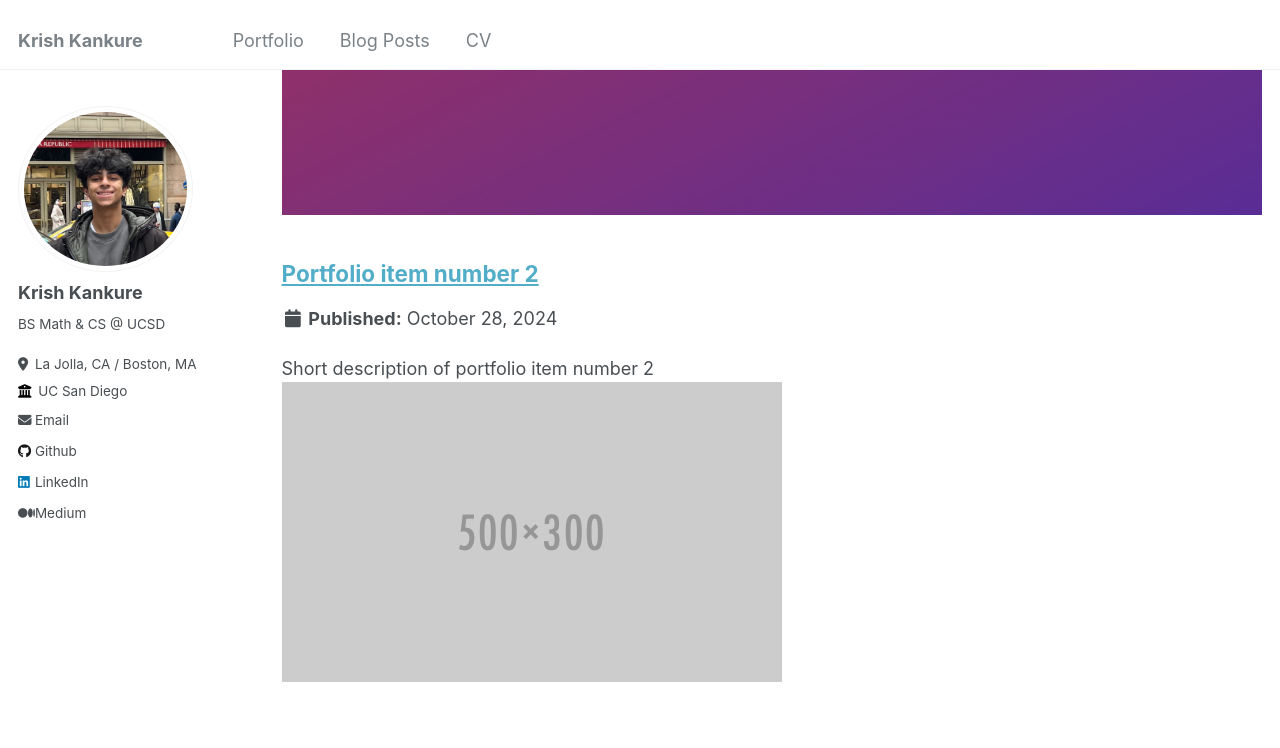
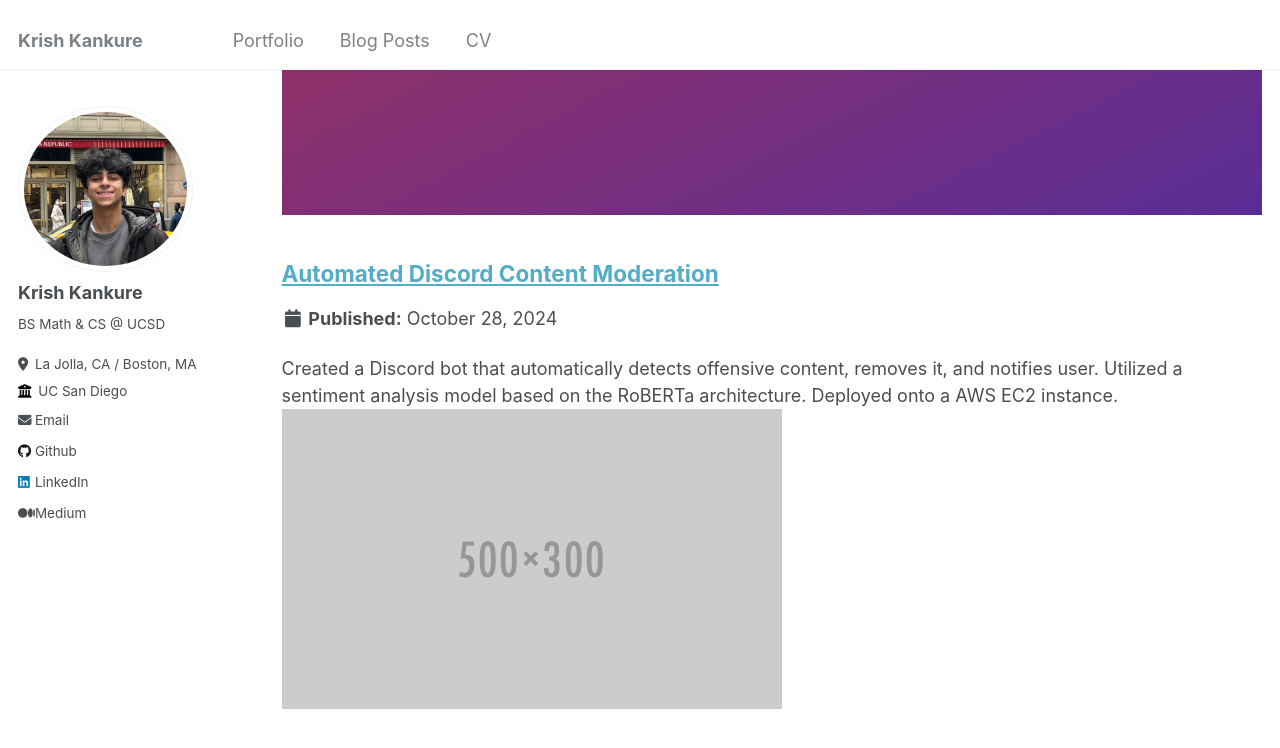
Before and after one commit to krishkankure/krishkankure.github.io, a Jekyll site: the page built from _pages/portfolio.html, in a window 1280 px wide and 900 px high, scrolled down 787 px. Shown: the top 748 px of the window. Built offline with Jekyll 4.4.1, drawn with Linux system fonts in a browser that asks for light colours.

Commit message:
failed deployed

```diff
--- a/_portfolio/portfolio-2.html
+++ b/_portfolio/portfolio-2.html
@@ -1,6 +1,9 @@
 ---
-title: "Portfolio item number 2"
-excerpt: "Short description of portfolio item number 2 <br/><img src='/images/500x300.png'>"
+title: "Automated Discord Content Moderation"
+excerpt: "Created a Discord bot that automatically detects offensive content, removes it, and notifies user.
+Utilized a sentiment analysis model based on the RoBERTa architecture.
+
+Deployed onto a AWS EC2 instance.<br/><img src='/images/500x300.png'>"
 collection: portfolio
 ---
 
```
